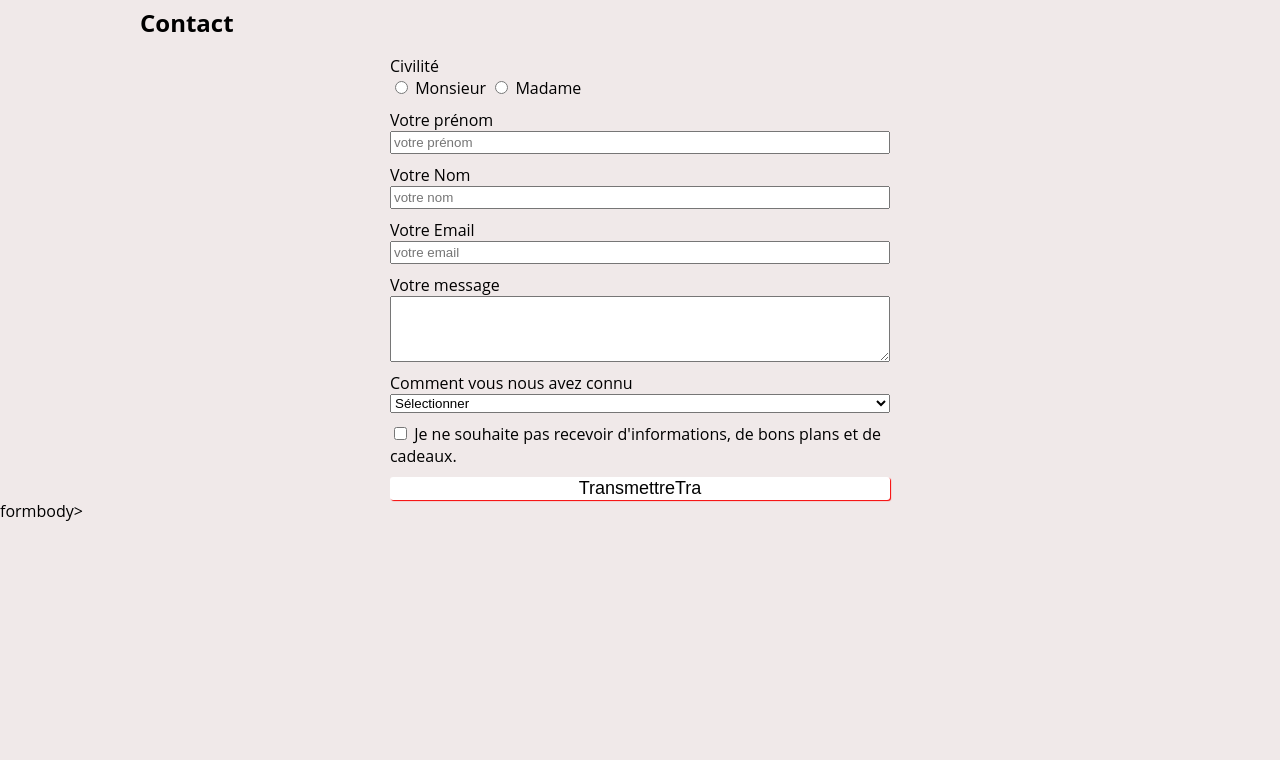
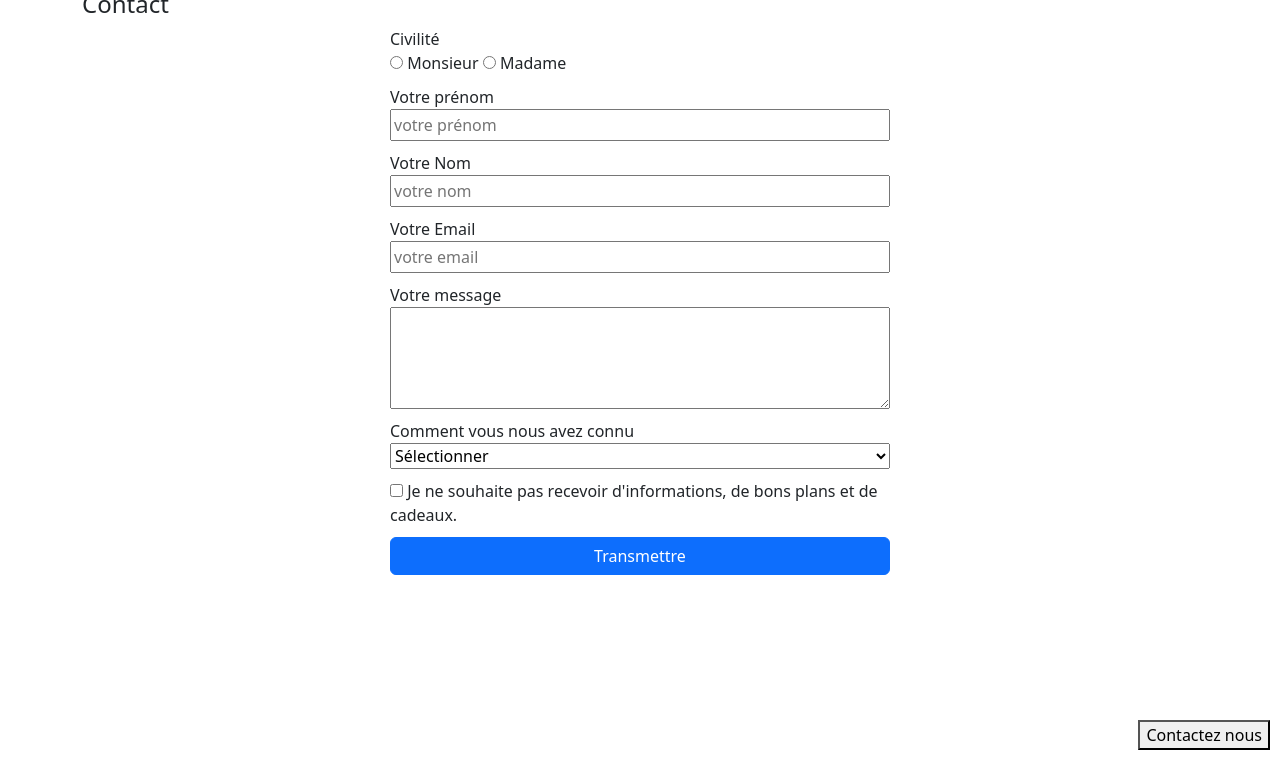
Before and after one commit to thiewere/gestion-courses, a plain HTML site: page contact.html in a window 1280 px wide. Shown: the part 40-800 px from the top of the page. Drawn offline with nearby package versions, Linux system fonts and the light colour scheme.

Commit message:
La page contact

```diff
--- a/contact.html
+++ b/contact.html
@@ -2,6 +2,7 @@
 
 <head>
     <link rel="stylesheet" type="text/css" href="styles/application.css">
+     <link href="https://cdn.jsdelivr.net/npm/bootstrap@5.3.6/dist/css/bootstrap.min.css" rel="stylesheet" integrity="sha384-4Q6Gf2aSP4eDXB8Miphtr37CMZZQ5oXLH2yaXMJ2w8e2ZtHTl7GptT4jmndRuHDT" crossorigin="anonymous">
 </head>
 
 <body>
@@ -21,7 +22,7 @@
         <h1 class="titre">Contact</h1>
         <form class="formulaire">
             <div class="form-group">
-                <label for="civilty" >Civilité</label>
+                <label for="civilty">Civilité</label>
                 <div class="radio">
                     <label for="monsieur">
                         <input type="radio" name="civilité" class="input" id="monsieur">
@@ -39,11 +40,11 @@
             </div>
             <div class="form-group">
                 <label for="firstName">Votre Nom</label>
-                <input type="text" name="lastName" class="input" id="lastName"  placeholder="votre nom">
+                <input type="text" name="lastName" class="input" id="lastName" placeholder="votre nom">
             </div>
             <div class="form-group">
                 <label for="email">Votre Email</label>
-                <input type="email" name="email" class="input" id="email"  placeholder="votre email">
+                <input type="email" name="email" class="input" id="email" placeholder="votre email">
             </div>
             <div class="form-group">
                 <label for="message">Votre message</label>
@@ -58,15 +59,20 @@
                     <option value="">Facebook</option>
                 </select>
             </div>
-             <div class="form-group">
+            <div class="form-group">
                 <label for="message">
                     <input type="checkbox">
                     Je ne souhaite pas recevoir d'informations, de bons plans et de cadeaux.
                 </label>
             </div>
-            <button class="button" type="button">Transmettre</buttsubmit">Tra </div>
 
+            <button class="btn btn-primary" type="submit">Transmettre</button>
+        </form>
     </div>
-formbody>
+
+    <button type="button" class="btn-contact">
+        Contactez nous
+    </button>
+</body>
 
 </html>
--- a/styles/application.css
+++ b/styles/application.css
@@ -1,4 +1,5 @@
 body, html {
+    position: relative;
     padding: 0;
     margin: 0;
     background-color: #f0e9e9;
@@ -14,10 +15,10 @@ button {
     font-size: 24px;
 }
 
-.container {
+/* .container {
     width: 1000px;
     margin: 0 auto;
-}
+} */
 
 a {
     text-decoration: none;
@@ -197,3 +198,9 @@ article .description {
 .input {
     padding: 2px;
 }
+
+.btn-contact {
+    position: fixed;
+    right: 10px;
+    bottom: 10px;
+}
```
Also changed, not shown: liste.html (+1 -0 lines).
